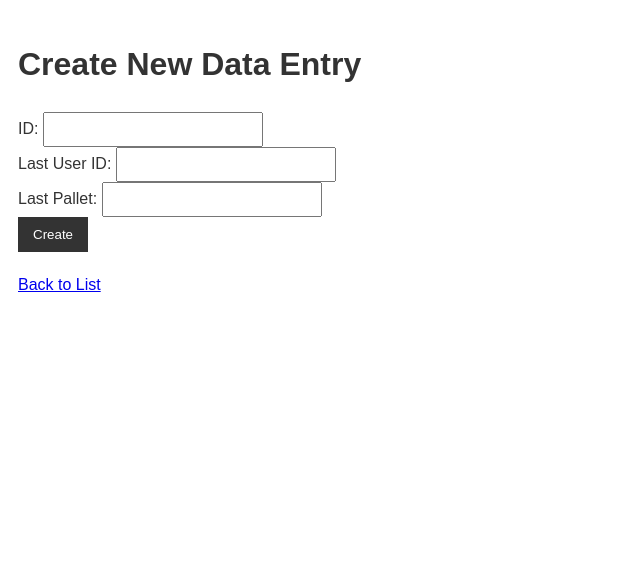
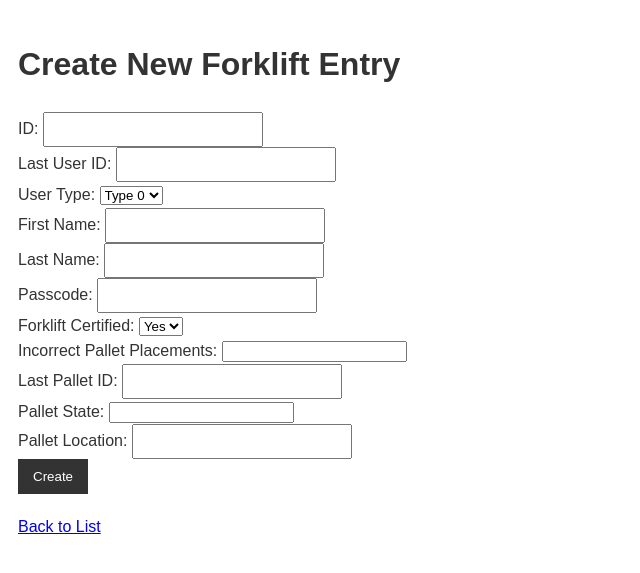
Before and after one commit to AeroWatchDkIT/AdminViewPy, a Flask app: page /createForklift in a window 1280 px wide. Shown: the top 573 px of the page, without its empty margins (0-640 px from the left). Run offline with Flask 3, Linux system fonts and the light colour scheme.

Commit message:
Added User Api

```diff
--- a/app.py
+++ b/app.py
@@ -7,19 +7,38 @@ app = Flask(__name__)
 FORKLIFTS_API = 'https://localhost:7128/Forklifts'
 PALLETS_API = 'https://localhost:7128/Pallets'
 SHELVES_API = 'https://localhost:7128/Shelves'
+USERS_API = 'https://localhost:7128/Users'
 
-# List Forklifts
 @app.route('/')
 def index():
     # Fetch data from the Forklifts endpoint
-    response = requests.get(FORKLIFTS_API, verify=False)
-    if response.status_code == 200:
-        data = response.json()
-        forklifts_data = data.get('entities', [])
+    response_forklifts = requests.get(FORKLIFTS_API, verify=False)
+    if response_forklifts.status_code == 200:
+        forklifts_data = response_forklifts.json().get('entities', [])
     else:
         forklifts_data = []
 
-    return render_template('index.html', forklifts=forklifts_data)
+    # Fetch user data from the provided API
+    response_users = requests.get(USERS_API, verify=False)
+    if response_users.status_code == 200:
+        users_data = response_users.json().get('users', [])
+    else:
+        users_data = []
+
+    return render_template('index.html', forklifts=forklifts_data, users=users_data)
+
+@app.route('/user/<string:user_id>')
+def view_user(user_id):
+    # Fetch the user data by user_id from your API or database
+    response = requests.get(f'{USERS_API}/{user_id}', verify=False)
+
+    if response.status_code == 200:
+        user = response.json()
+    else:
+        # Handle the case where the user is not found or an error occurs
+        user = None
+
+    return render_template('viewUsers.html', user=user)
 
 # Create Forklift
 @app.route('/createForklift', methods=['GET', 'POST'])
@@ -29,8 +48,21 @@ def create():
         new_data = {
             'id': request.form['id'],
             'lastUserId': request.form['lastUserId'],
-            'lastUser': request.form['lastUser'],
-            'lastPallet': request.form['lastPallet']
+            'lastUser': {
+                'id': request.form['lastUserId'],
+                'userType': int(request.form['userType']),  # Adjust as needed
+                'firstName': request.form['firstName'],
+                'lastName': request.form['lastName'],
+                'passcode': request.form['passcode'],
+                'forkliftCertified': True if request.form['forkliftCertified'] == 'true' else False,
+                'incorrectPalletPlacements': int(request.form['incorrectPalletPlacements'])
+            },
+            'lastPalletId': request.form['lastPalletId'],
+            'lastPallet': {
+                'id': request.form['lastPalletId'],
+                'state': int(request.form['state']),
+                'location': request.form['location']
+            }
         }
         # Send a POST request to your API to create the new data entry
         response = requests.post(FORKLIFTS_API, json={'entities': [new_data]}, verify=False)
@@ -70,9 +102,23 @@ def edit(id):
     if request.method == 'POST':
         # Process the form data and update the existing data entry using the API
         updated_data = {
+            'id': request.form['id'],
             'lastUserId': request.form['lastUserId'],
-            'lastUser': request.form['lastUser'],
-            'lastPallet': request.form['lastPallet']
+            'lastUser': {
+                'id': request.form['lastUserId'],
+                'userType': 0,  # Adjust as needed
+                'firstName': request.form['firstName'],
+                'lastName': request.form['lastName'],
+                'passcode': request.form['passcode'],
+                'forkliftCertified': True if request.form['forkliftCertified'] == 'true' else False,
+                'incorrectPalletPlacements': int(request.form['incorrectPalletPlacements'])
+            },
+            'lastPalletId': request.form['lastPalletId'],
+            'lastPallet': {
+                'id': request.form['lastPalletId'],
+                'state': int(request.form['state']),
+                'location': request.form['location']
+            }
         }
         # Send a PUT request to your API to update the data entry
         response = requests.put(f'{FORKLIFTS_API}/{id}', json=updated_data, verify=False)
--- a/templates/createForklift.html
+++ b/templates/createForklift.html
@@ -22,7 +22,7 @@
 
 </head>
 <body>
-    <h1>Create New Data Entry</h1>
+    <h1>Create New Forklift Entry</h1>
     <form method="POST" onsubmit="return validateIdFormat()">
         <label for="id">ID:</label>
         <input type="text" id="id" name="id" required>
@@ -32,14 +32,53 @@
         <input type="text" id="lastUserId" name="lastUserId" required>
         <br>
 
-        <label for="lastPallet">Last Pallet:</label>
-        <input type="text" id="lastPallet" name="lastPallet" required>
+        <label for="userType">User Type:</label>
+        <select id="userType" name="userType" required>
+            <option value="0">Type 0</option> <!-- Adjust options as needed -->
+            <option value="1">Type 1</option>
+        </select>
+        <br>
+
+        <label for="firstName">First Name:</label>
+        <input type="text" id="firstName" name="firstName" required>
+        <br>
+
+        <label for="lastName">Last Name:</label>
+        <input type="text" id="lastName" name="lastName" required>
+        <br>
+
+        <label for="passcode">Passcode:</label>
+        <input type="text" id="passcode" name="passcode" required>
+        <br>
+
+        <label for="forkliftCertified">Forklift Certified:</label>
+        <select id="forkliftCertified" name="forkliftCertified" required>
+            <option value="true">Yes</option>
+            <option value="false">No</option>
+        </select>
+        <br>
+
+        <label for="incorrectPalletPlacements">Incorrect Pallet Placements:</label>
+        <input type="number" id="incorrectPalletPlacements" name="incorrectPalletPlacements" required>
+        <br>
+
+        <label for="lastPalletId">Last Pallet ID:</label>
+        <input type="text" id="lastPalletId" name="lastPalletId" required>
+        <br>
+
+        <label for="state">Pallet State:</label>
+        <input type="number" id="state" name="state" required>
+        <br>
+
+        <label for="location">Pallet Location:</label>
+        <input type="text" id="location" name="location" required>
         <br>
 
         <button type="submit">Create</button>
     </form>
     <a href="{{ url_for('index') }}">Back to List</a>
 
-    <script href="{{ url_for('static', filename='js/validation.js') }}"></script>
+    <!-- Include your validation.js script -->
+    <script src="{{ url_for('static', filename='js/validation.js') }}"></script>
 </body>
 </html>
```
Also changed, not shown: templates/editForklift.html (+36 -5 lines), templates/index.html (+3 -4 lines), templates/viewUsers.html (added, +20 -0 lines).
